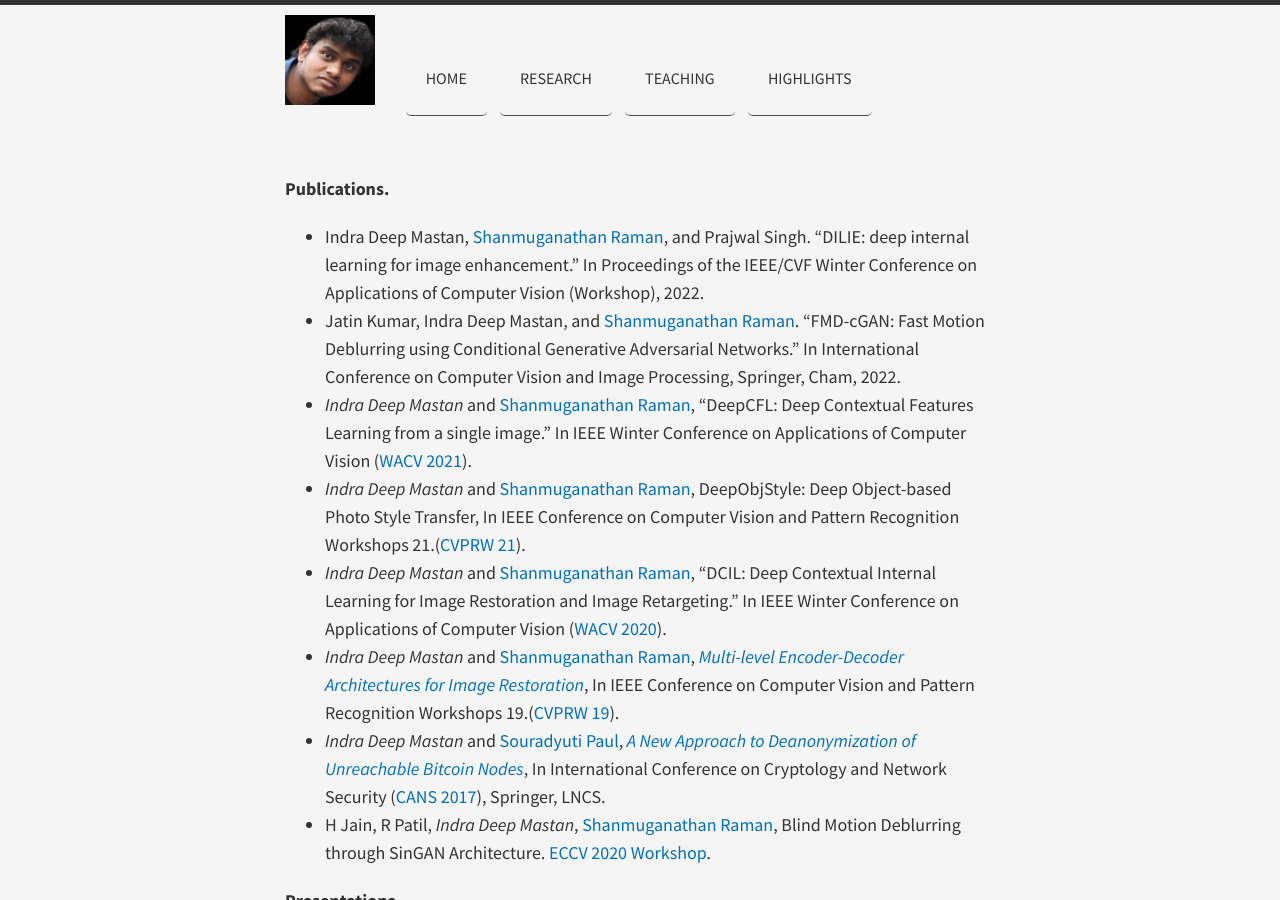
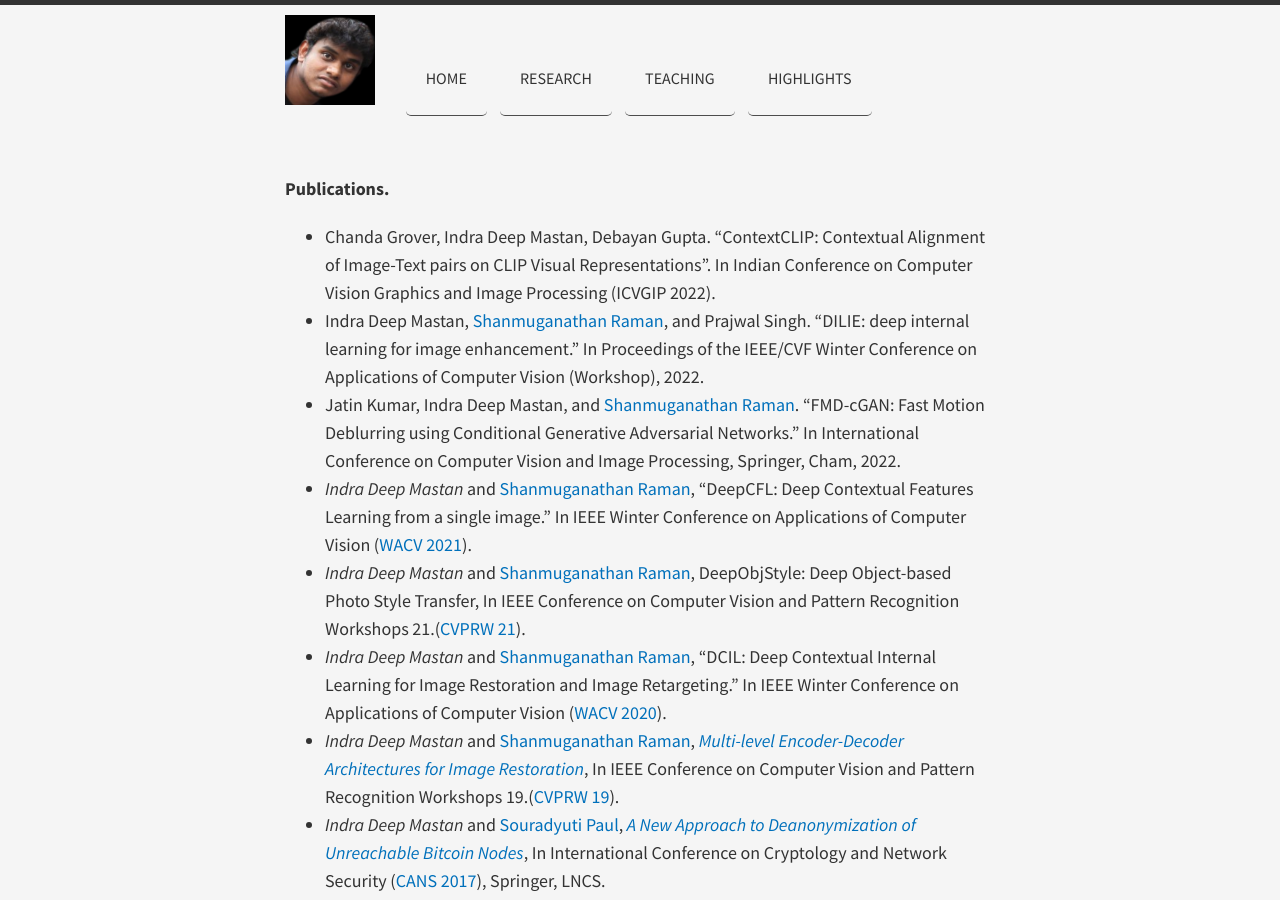
Before and after one commit to indramastan/indradeepmastan, a Jekyll site: the page built from projects/index.md, in a window 1280 px wide and 900 px high. Built offline with Jekyll 4.4.1, drawn with Linux system fonts in a browser that asks for light colours; nearby versions of some CDN libraries.

Commit message:
Update index.md

```diff
--- a/projects/index.md
+++ b/projects/index.md
@@ -3,6 +3,7 @@ layout: page
 title:
 ---
 **Publications.**
+- Chanda Grover, Indra Deep Mastan, Debayan Gupta. "ContextCLIP: Contextual Alignment of Image-Text pairs on CLIP Visual Representations". In Indian Conference on Computer Vision Graphics and Image Processing (ICVGIP 2022).
 - Indra Deep Mastan, [Shanmuganathan Raman](https://people.iitgn.ac.in/~shanmuga/), and Prajwal Singh. "DILIE: deep internal learning for image enhancement." In Proceedings of the IEEE/CVF Winter Conference on Applications of Computer Vision (Workshop), 2022.
 - Jatin Kumar, Indra Deep Mastan, and [Shanmuganathan Raman](https://people.iitgn.ac.in/~shanmuga/). "FMD-cGAN: Fast Motion Deblurring using Conditional Generative Adversarial Networks." In International Conference on Computer Vision and Image Processing, Springer, Cham, 2022.
 - *Indra Deep Mastan* and [Shanmuganathan Raman](https://people.iitgn.ac.in/~shanmuga/), "DeepCFL: Deep Contextual Features Learning from a single image." In IEEE Winter Conference on Applications of Computer Vision ([WACV 2021](http://wacv2021.thecvf.com/)).
```
